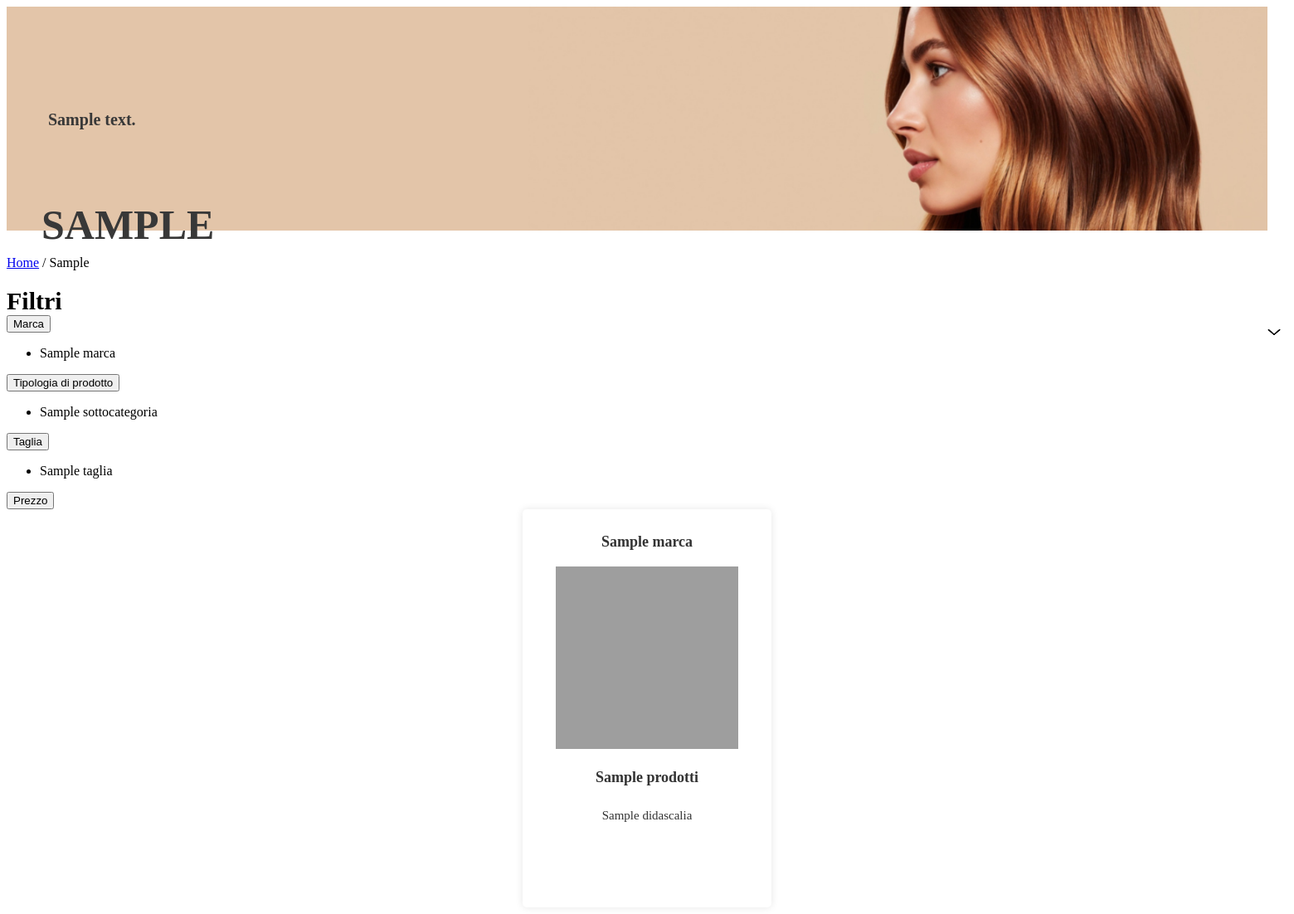
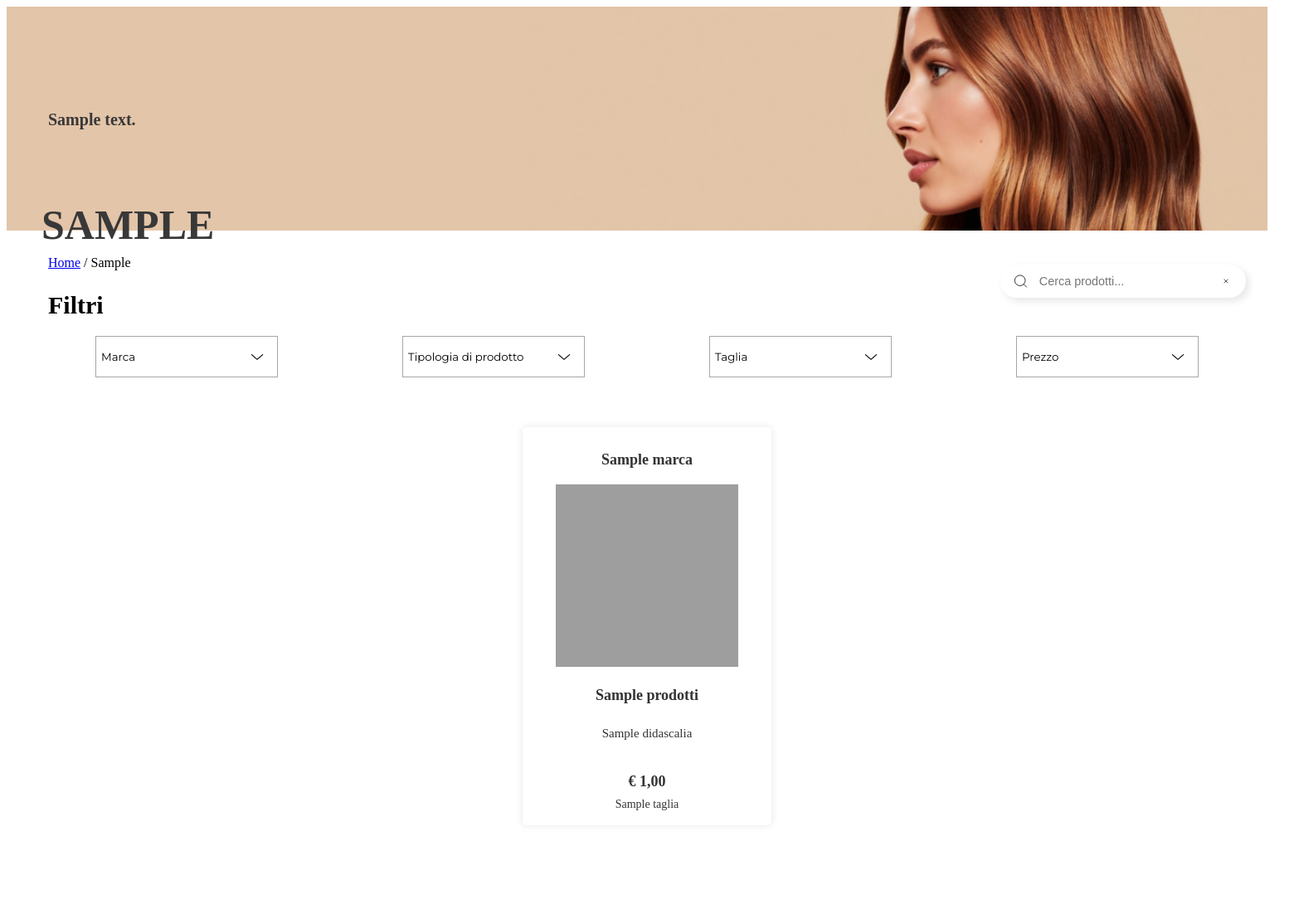
Before and after one commit to kimiosti/progetto-web, a PHP site: template sito/templates/prodotti_categoria_contenuto.php in a window 1560 px wide. Shown: the whole page at 83% size. After the commit the page ends 977 px from the top, so only its background shows below. Run offline with PHP 8.4, Linux system fonts and the light colour scheme; the template is opened without the code that fills it: most values are stand-ins (such as "Sample title", 1, 10 or a date in 2020); some libraries are stand-ins or nearby versions; grey boxes are pictures that could not be loaded.

Commit message:
Modified page of products to insert clickable filters and delete filters

```diff
--- a/sito/templates/prodotti_categoria_contenuto.php
+++ b/sito/templates/prodotti_categoria_contenuto.php
@@ -1,5 +1,7 @@
 <!-- pagina prodotti categoria -->
 <link rel="stylesheet" type="text/css" href="style/stylepage.css"/>
+<link rel="stylesheet" type="text/css" href="style/stylefilter.css"/>
+
 <script src="script/filterpage.js"></script>
 <div class="prodotti_categoria">
     <h2><?php echo strtoupper(htmlspecialchars($templateParams['categoriaSelezionata'])); ?></h2>
@@ -9,47 +11,114 @@
     </div>
 
 <!-- percorso -->
+ <div class="breadcrumb-wrapper">
+  <div class="breadcrumb-left">
     <nav class="breadcrumb">
       <a href="index.php">Home</a> /
       <span><?php echo ucfirst(htmlspecialchars($templateParams['categoriaSelezionata'])); ?></span>
-        <h3 class=titoletto>Filtri</h3>
     </nav>
+    <h3 class="titoletto">Filtri</h3>
+  </div>
+
+  <form class="form">
+    <button type="submit">
+        <img class="decorazione" src="img/search-icon.svg" alt="Cerca">
+    </button>
+
+    <input class="input" placeholder="Cerca prodotti..." required type="text">
+
+    <button class="reset" >
+              <img class="decor" src="img/reset-icon.svg">
+    </button>
+  </form>
+</div>
 
 
 
 <!-- menù a tendina filtri -->
     <div class= "filtri">
+
+        <!-- Marca -->
         <div class="wrapper">
-            <button class="click" >Marca<img class="arrow" src="img/arrow-up.png"></button>
+        <button class="click">Marca <img class="arrow" src="img/arrow-up.png"></button>
         <ul class="dropdown">
-                    <?php foreach($templateParams['marcafiltri'] as $marca): ?>
-                        <li><p><?php echo ucfirst(htmlspecialchars($marca['marca']));?></p></li>
+            <?php foreach($templateParams['marcafiltri'] as $marca):
+                $params = $_GET;
+                $params['marca'] = $marca['marca']; // aggiungi/aggiorna filtro marca
+                $url = 'prodotti_Categoria.php?' . http_build_query($params);
+            ?>
+                <li><a href="<?php echo $url; ?>"><?php echo ucfirst(htmlspecialchars($marca['marca'])); ?></a></li>
             <?php endforeach; ?>
         </ul>
     </div>
 
+    <!-- Tipologia -->
     <div class="wrapper">
-            <button class="click">Tipologia di prodotto<img class="arrow" src="img/arrow-up.png"></button>
+        <button class="click">Tipologia di prodotto <img class="arrow" src="img/arrow-up.png"></button>
         <ul class="dropdown">
-                    <?php foreach($templateParams['sottocategoriafiltri'] as $sottocategoria): ?>
-                        <li><p><?php echo ucfirst(htmlspecialchars($sottocategoria['sottocategoria']));?></p></li>
+            <?php foreach($templateParams['sottocategoriafiltri'] as $sottocategoria):
+                $params = $_GET;
+                $params['sottocategoria'] = $sottocategoria['sottocategoria']; // aggiungi filtro sottocategoria
+                $url = 'prodotti_Categoria.php?' . http_build_query($params);
+            ?>
+                <li><a href="<?php echo $url; ?>"><?php echo ucfirst(htmlspecialchars($sottocategoria['sottocategoria'])); ?></a></li>
             <?php endforeach; ?>
         </ul>
     </div>
 
+
+    <!-- Taglia -->
     <div class="wrapper">
-            <button class="click">Taglia<img class= "arrow" src="img/arrow-up.png"></button>
+        <button class="click">Taglia <img class="arrow" src="img/arrow-up.png"></button>
         <ul class="dropdown">
-                        <?php foreach($templateParams['taglieprodottofiltri'] as $marca): ?>
-                            <li><p><?php echo ucfirst(htmlspecialchars($taglia['taglia']));?></p></li>
+            <?php foreach($templateParams['taglieprodottofiltri'] as $taglia):
+                $params = $_GET;
+                $params['taglia'] = $taglia['taglia'];
+                $url = 'prodotti_Categoria.php?' . http_build_query($params);
+            ?>
+                <li><a href="<?php echo $url; ?>"><?php echo htmlspecialchars($taglia['taglia']); ?></a></li>
             <?php endforeach; ?>
         </ul>
     </div>
 
+    <!-- Prezzo -->
     <div class="wrapper">
-            <button>Prezzo<img src="img/arrow-up.png"></button>
+        <button class="click">Prezzo <img class="arrow" src="img/arrow-up.png"></button>
+        <ul class="dropdown">
+            <?php foreach($templateParams['prezzoprodottofiltri'] as $prezzo):
+                $params = $_GET;
+                $params['prezzo'] = $prezzo['prezzo'];
+                $url = 'prodotti_Categoria.php?' . http_build_query($params);
+            ?>
+                <li><a href="<?php echo $url; ?>"><?php echo htmlspecialchars($prezzo['prezzo']); ?> €</a></li>
+            <?php endforeach; ?>
+        </ul>
     </div>
 
+<!-- filtri attivi -->
+<div class="filtri-attivi-container">
+    <?php
+    $filtri = ['marca', 'sottocategoria', 'taglia', 'prezzo'];
+    $filtriAttivi = array_intersect_key($_GET, array_flip($filtri));
+
+    if (!empty($filtriAttivi)) {
+
+        // Cancella tutti
+        echo '<a class="filtro-pill cancella-tutti" href="prodotti_Categoria.php?categoria=' . urlencode($templateParams['categoriaSelezionata']) . '">Cancella tutti i filtri</a>';
+
+        // Ogni filtro attivo
+        foreach ($filtriAttivi as $chiave => $valore) {
+            $params = $_GET;
+            unset($params[$chiave]);
+            $url = 'prodotti_Categoria.php?' . http_build_query($params);
+
+            echo '<span class="filtro-pill">';
+            echo htmlspecialchars($valore);
+            echo '<a class="remove-filtro" href="' . $url . '">×</a>';
+            echo '</span>';
+        }
+    }
+    ?>
 </div>
 
 <!-- prodotti -->
@@ -64,6 +133,12 @@
                 echo "<img src='img/" . htmlspecialchars($prodotto['URLimmagine']) . "' alt='" . htmlspecialchars($prodotto['nome']) . "' />";
                 echo "<h3>" . htmlspecialchars($prodotto['nome']) . "</h3>";
                 echo "<p>" . htmlspecialchars($prodotto['didascalia']) . "</p>";
+
+                echo "<div class='prodotto-bottom'>";
+                    echo "<p class='prezzo'>€ " . number_format($prodotto['prezzo'], 2, ',', '') . "</p>";
+                    echo "<p class='taglia'>" . htmlspecialchars($prodotto['taglia']) . "</p>";
+                echo "</div>";
+
                 echo "</div>";
             }
         }
```
Also changed, not shown: sito/prodotti_categoria.php (+12 -1 lines). Lines whose indentation alone changed are shown as unchanged.
